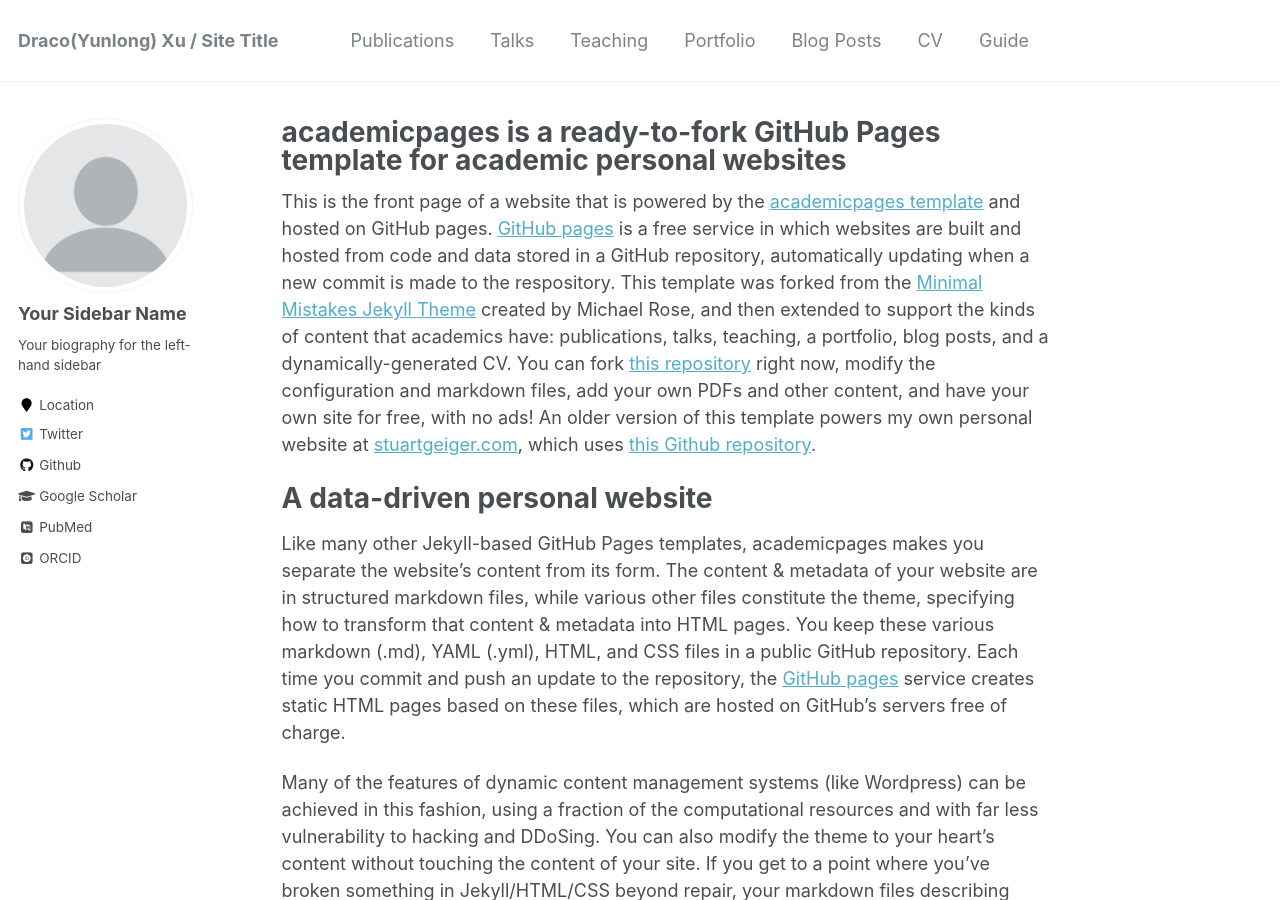
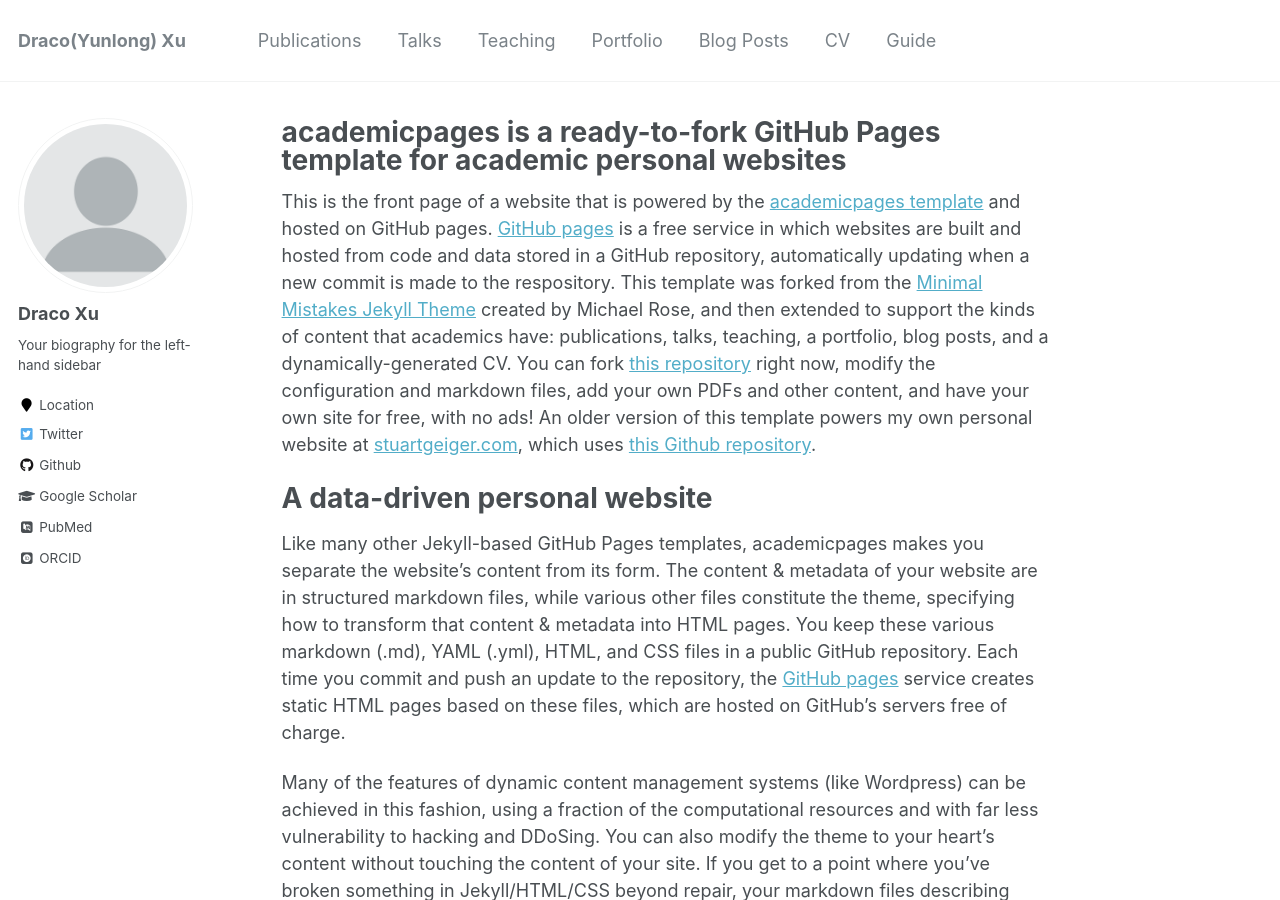
Before and after one commit to Beibaibaby/Beibaibaby.github.io, a Jekyll site: the page built from _pages/about.md, in a window 1280 px wide and 900 px high. Built offline with Jekyll 4.4.1, drawn with Linux system fonts in a browser that asks for light colours; some web fonts are replaced.

Commit message:
Update _config.yml

```diff
--- a/_config.yml
+++ b/_config.yml
@@ -7,7 +7,7 @@
 
 # Site Settings
 locale                   : "en-US"
-title                    : "Draco(Yunlong) Xu / Site Title"
+title                    : "Draco(Yunlong) Xu"
 title_separator          : "-"
 name                     : &name "Draco Xu"
 description              : &description "personal description"
@@ -80,7 +80,7 @@
 
 # Site Author
 author:
-  name             : "Your Sidebar Name"
+  name             : "Draco Xu"
   avatar           : "profile.png"
   bio              : "Your biography for the left-hand sidebar"
   location         : "Location"
```
